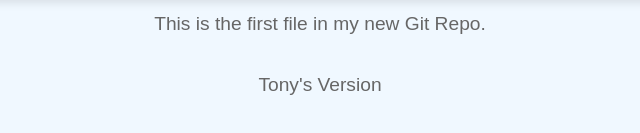
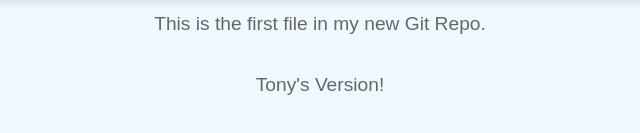
Before and after one commit to tpepper1985/GITWorkshop, a plain HTML site: page index.html in a window 1280 px wide. Shown: the part 629-762 px from the top of the page, 320-960 px from the left. Drawn offline with Linux system fonts and the light colour scheme.

Commit message:
Hello World 1.01 Release

```diff
--- a/index.html
+++ b/index.html
@@ -10,6 +10,6 @@
             <img src="hello_world.webp" alt="Hello World">
         </div>
         <p>This is the first file in my new Git Repo.</p>
-        <p>Tony's Version</p>
+        <p>Tony's Version!</p>
     </body>
 </html>
```
